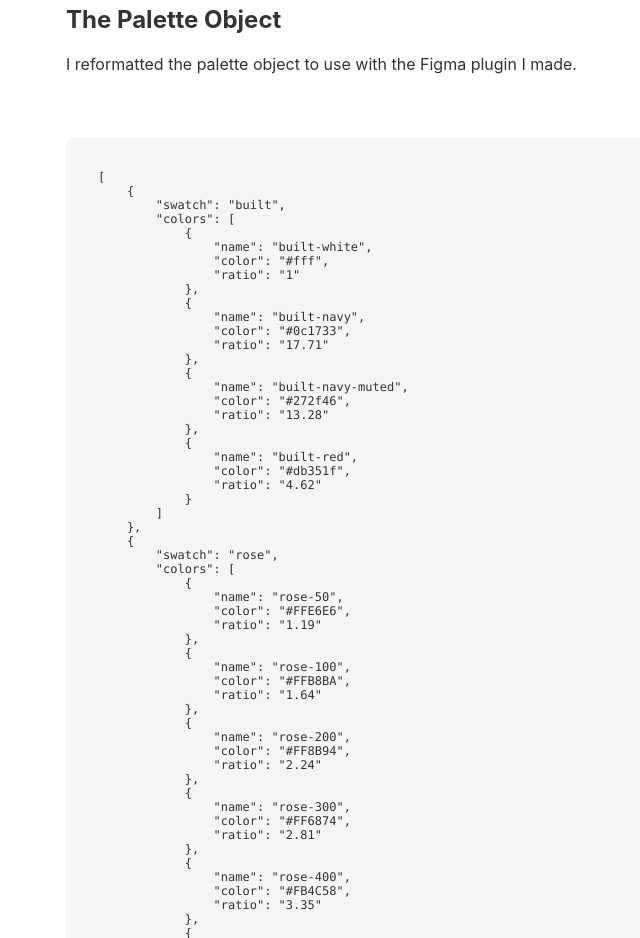
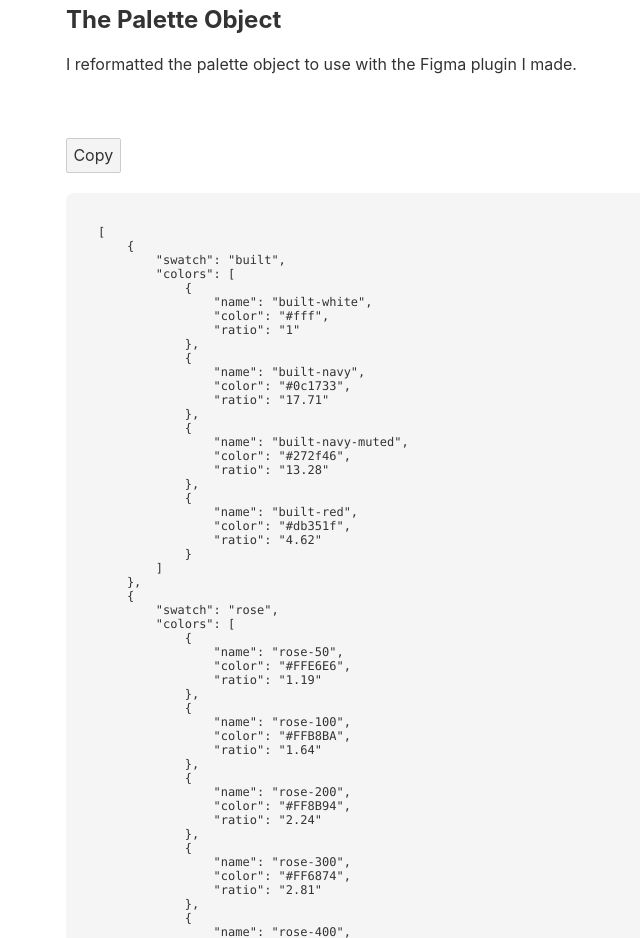
Before and after one commit to dannymcclain/gen-color-scale, a Svelte app: page / in a window 1280 px wide. Shown: the part 3020-3958 px from the top of the page, without its empty margins (6-646 px from the left). Built offline with nearby package versions, Linux system fonts and the light colour scheme.

Commit message:
added copy option for object

```diff
--- a/src/components/SwatchList.svelte
+++ b/src/components/SwatchList.svelte
@@ -233,12 +233,22 @@
     }
     formatPalette();
 
-    function justAnIdea() {
-        let someSwatch = JSON.parse(JSON.stringify(colorPalette[0].colors[0]));
-        someSwatch.readability = tinycolor.isReadable(someSwatch.color, "#fff");
-        console.log(someSwatch);
+    // function justAnIdea() {
+    //     let someSwatch = JSON.parse(JSON.stringify(colorPalette[0].colors[0]));
+    //     someSwatch.readability = tinycolor.isReadable(someSwatch.color, "#fff");
+    //     console.log(someSwatch);
+    // }
+    // justAnIdea();
+
+    function updateClipboard(newClip) {
+            navigator.clipboard.writeText(newClip).then(function() {
+            /* clipboard successfully set */
+                console.log('Copied!')
+        }, function() {
+            /* clipboard write failed */
+            console.log('Failed.')
+            });
     }
-    justAnIdea();
 </script>
 
 <style lang="scss">
@@ -281,5 +291,6 @@
 <section class="object">
     <h2>The Palette Object</h2>
     <p style="margin-bottom: 4rem;">I reformatted the palette object to use with the Figma plugin I made.</p>
+    <button on:click={() => updateClipboard(stringPalette)}>Copy</button>
     <pre>{stringPalette}</pre>
 </section>
```
